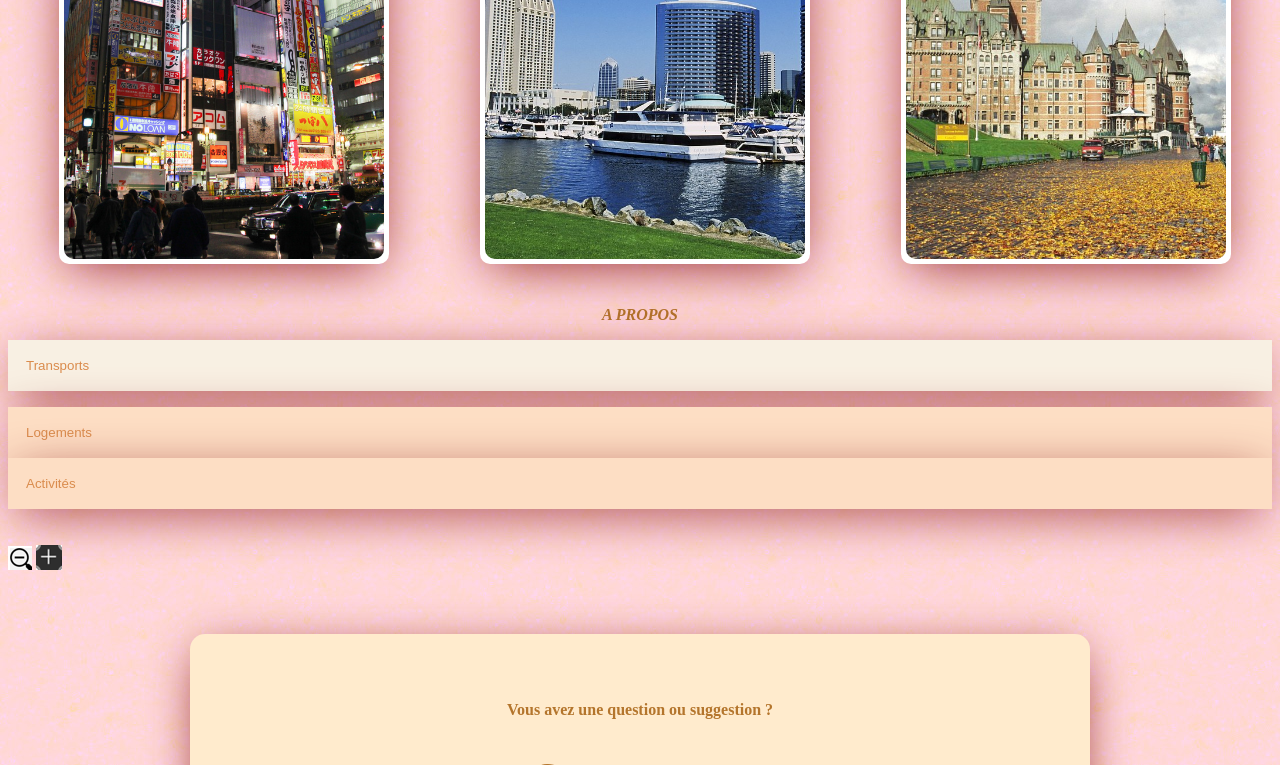
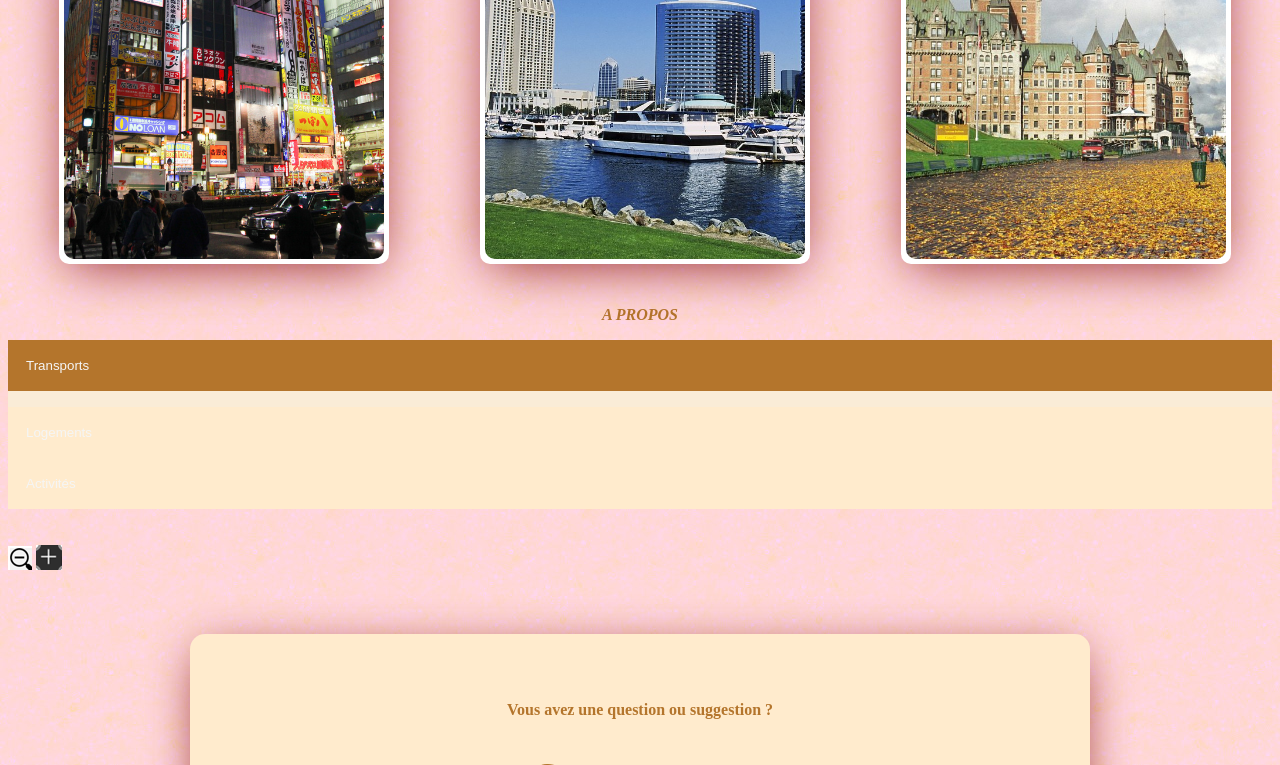
Before and after one commit to marrylawin/Marry_SiteWeb, a plain HTML site: page index.html in a window 1280 px wide. Both pictures are taken after a click on the button "Transports". Shown: the part 1628-2393 px from the top of the page. Drawn offline with Linux system fonts and the light colour scheme; a web font is replaced by a local one.

Commit message:
Add files via upload

```diff
--- a/monstyle.css
+++ b/monstyle.css
@@ -19,7 +19,7 @@ body
 
 @media all and (max-width: 1240px)
 {
-  #entete_titre, .pro, #menu, #contenu, #projets, #projets2, #slideshow
+  #entete_titre, .pro, #menu, #contenu, #projets, #projets2, #slideshow, .container, .c_slider, .slider, #timeline
   {
     display: flex;
     justify-content: space-around;
@@ -322,9 +322,33 @@ li a {
   color: #b4752c;
 }
 
+/* Style des boutons qui ouvrent et ferment l'accordeon */
+.accordion {
+  background-color: blanchedalmond;
+  color: whitesmoke;
+  cursor: pointer;
+  padding: 18px;
+  width: 100%;
+  text-align: left;
+  border: none;
+  outline: none;
+  transition: 0.4s;
+}
 
+/* Add a background color to the button if it is clicked on (add the .active class with JS), and when you move the mouse over it (hover) */
+.active, .accordion:hover {
+  background-color: #b4752c;
+}
+
+/* Style the accordion panel. Note: hidden by default */
+.panel {
+  padding: 0 18px;
+  background-color: rgb(250, 236, 215);
+  display: none;
+  overflow: hidden;
+}
 /* style des boutons pour ouvrir et fermer l'accordeon */
-.accordion {
+/* .accordion {
   background-color: rgb(253, 222, 196);
   color: rgb(218, 140, 77);
   cursor: pointer;
@@ -335,18 +359,18 @@ li a {
   outline: none;
   transition: 0.4s;
   box-shadow: rgb(145, 34, 34) 0px 10px 50px -10px ;
-}
+} */
 
-.active, .accordion:hover {
+/* .active, .accordion:hover {
   background-color: rgb(248, 240, 227);
-}
+} */
 
 /* Style the accordion panel. Note: hidden by default */
-.panel {
+/* .panel {
   padding: 0 18px;
   background-color: white;
   display: none;
-}
+} */
 
 #contact {
   padding: 60px 0;
```
